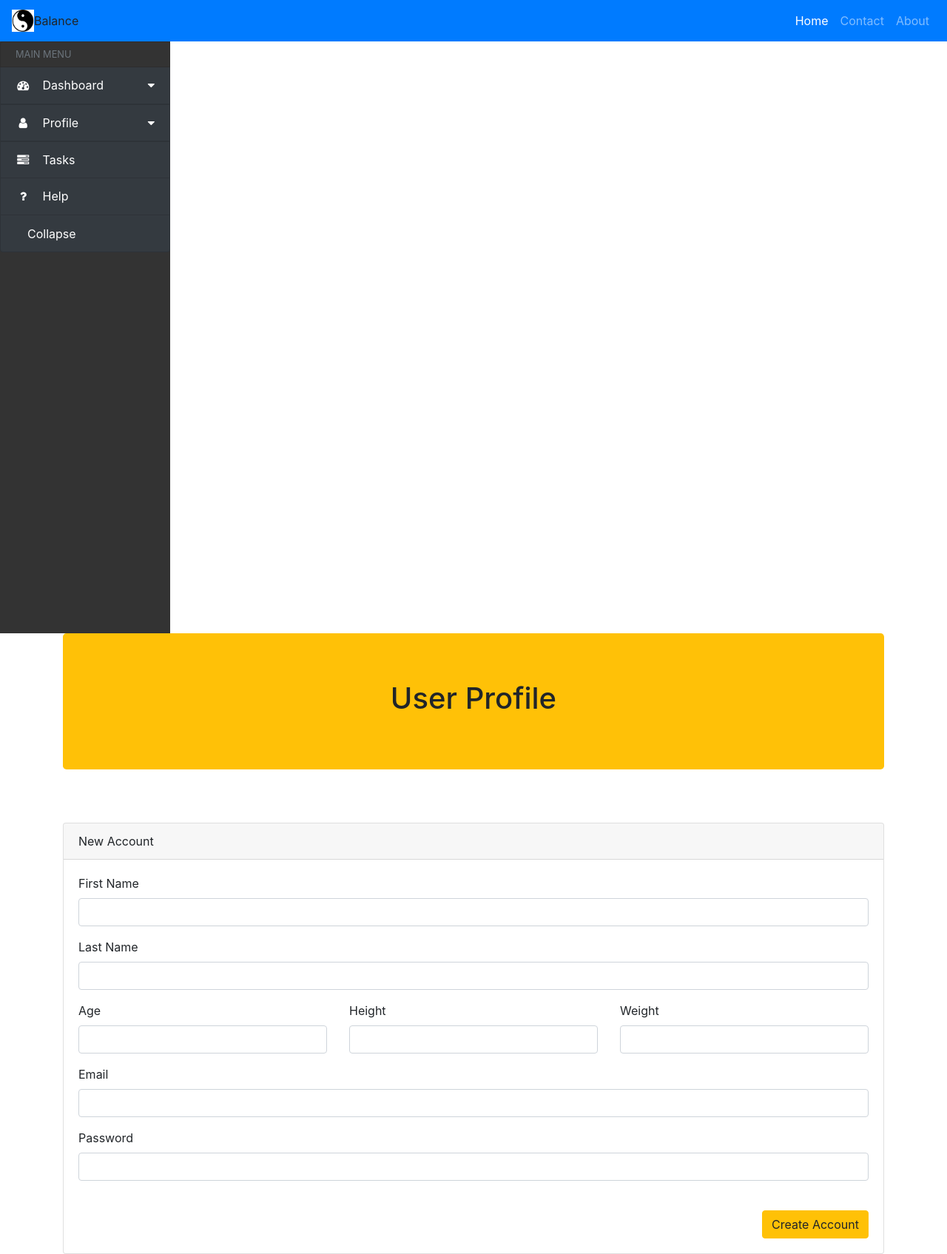
After one commit to On-Your-Marc-GO/Balanced, a Node server app: template views/userSignUp.handlebars in a window 1280 px wide. The commit adds this page. Shown: the whole page at 74% size. Run offline with Node 20, Linux system fonts and the light colour scheme; the template is opened without the code that fills it, so the values that code supplies are empty; some libraries are stand-ins or nearby versions.

Commit message:
updated routes, userProfile displayed

```diff
--- a/routes/html-routes.js
+++ b/routes/html-routes.js
@@ -57,7 +57,7 @@ module.exports = function (app) {
     // app.get('/userProfile', (req, res) => {
     //     // If the user already has an account send them to the index page
     //     if (req.user) {
-    //         res.render('index');
+    //         res.render('login');
     //     }
     //     res.render('userProfile');
     // });
--- a/views/data.handlebars
+++ b/views/data.handlebars
@@ -12,7 +12,7 @@
     {{#each JournalEntries}}
         <div class='row card'>
             <div class='row'>
-                <div class='col-md-4 bg-success'>
+                <div class='col-md-4'>
                     <ul>
                         <li>
                         <p><strong>ID:</strong> {{this.dataValues.id}}</p>
@@ -21,7 +21,7 @@
                         </li>
                     </ul>
                 </div>
-                <div class='col-md-4 bg-success'>
+                <div class='col-md-4'>
                     {{#each this.ActivityEntries}}
                         <ul>
                             <li>
@@ -32,7 +32,7 @@
                         </ul>
                     {{/each}}
                 </div>
-                <div class='col-md-4 bg-success'>
+                <div class='col-md-4'>
                     {{#each this.NutritionEntries}}
                         <ul>
                             <li>
--- /dev/null
+++ b/views/userSignUp.handlebars
@@ -0,0 +1,95 @@
+<div class="container">
+            <div class="jumbotron bg-warning text-center">
+                <h1>User Profile</h1>
+            </div>
+
+            <div class="row">
+                <div class="col-lg-12">
+                    <div class="card">
+                        <div class="card-header">
+                            New Account
+                        </div>
+
+                        <div class="card-body">
+                            <form action="" method="POST" role="form">
+                                <div class="form-group">
+                                    <label for="">First Name</label>
+                                    <input
+                                        type="text"
+                                        class="form-control"
+                                        id="firstName"
+                                        placeholder=""
+                                    />
+                                </div>
+                                <div class="form-group">
+                                    <label for="">Last Name</label>
+                                    <input
+                                        type="text"
+                                        class="form-control"
+                                        id="lastName"
+                                        placeholder=""
+                                    />
+                                </div>
+                                <div class="row">
+                                    <div class="form-group col">
+                                        <label for="">Age</label>
+                                        <input
+                                            type="number"
+                                            class="form-control"
+                                            id="age"
+                                            placeholder=""
+                                        />
+                                    </div>
+                                    <div class="form-group col">
+                                        <label for="">Height</label>
+                                        <input
+                                            type="number"
+                                            class="form-control"
+                                            id="height"
+                                            placeholder=""
+                                        />
+                                    </div>
+                                    <div class="form-group col">
+                                        <label for="">Weight</label>
+                                        <input
+                                            type="number"
+                                            class="form-control"
+                                            id="weight"
+                                            placeholder=""
+                                        />
+                                    </div>
+                                </div>
+                                <div class="form-group">
+                                    <label for="">Email</label>
+                                    <input
+                                        type="text"
+                                        class="form-control"
+                                        id="email"
+                                        placeholder=""
+                                    />
+                                </div>
+                                <div class="form-group">
+                                    <label for="">Password</label>
+                                    <input
+                                        type="text"
+                                        class="form-control"
+                                        id="password"
+                                        placeholder=""
+                                    />
+                                </div>
+                            </form>
+                            <br />
+                            <div class="text-right">
+                                <button
+                                    type="submit"
+                                    class="btn btn-warning btn-md"
+                                    id="createAccountButton"
+                                >
+                                    Create Account
+                                </button>
+                            </div>
+                        </div>
+                    </div>
+                </div>
+            </div>
+        </div>
```
Also changed, not shown: routes/api-routes.js (+9 -2 lines), views/userProfile.handlebars (+23 -90 lines).
